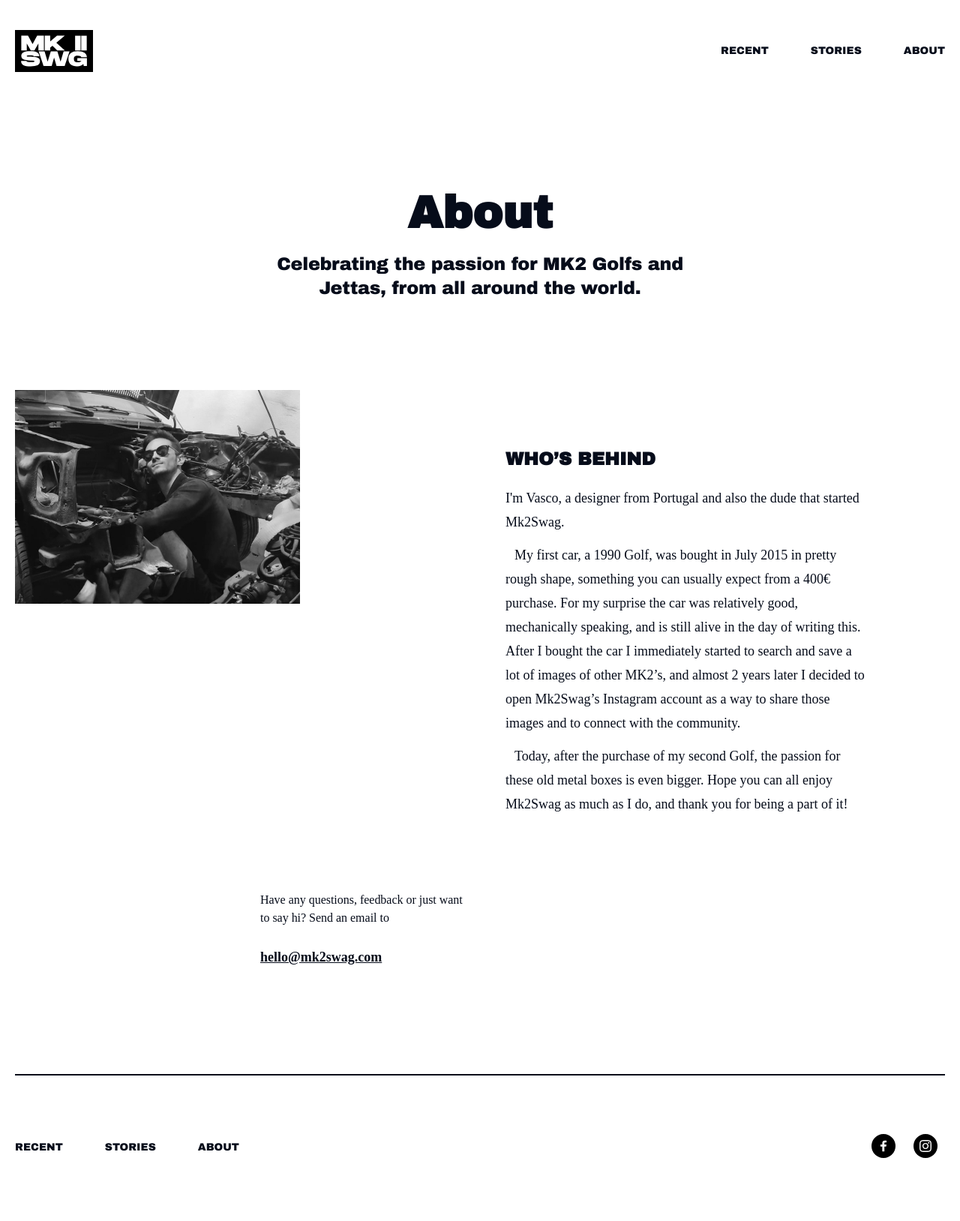
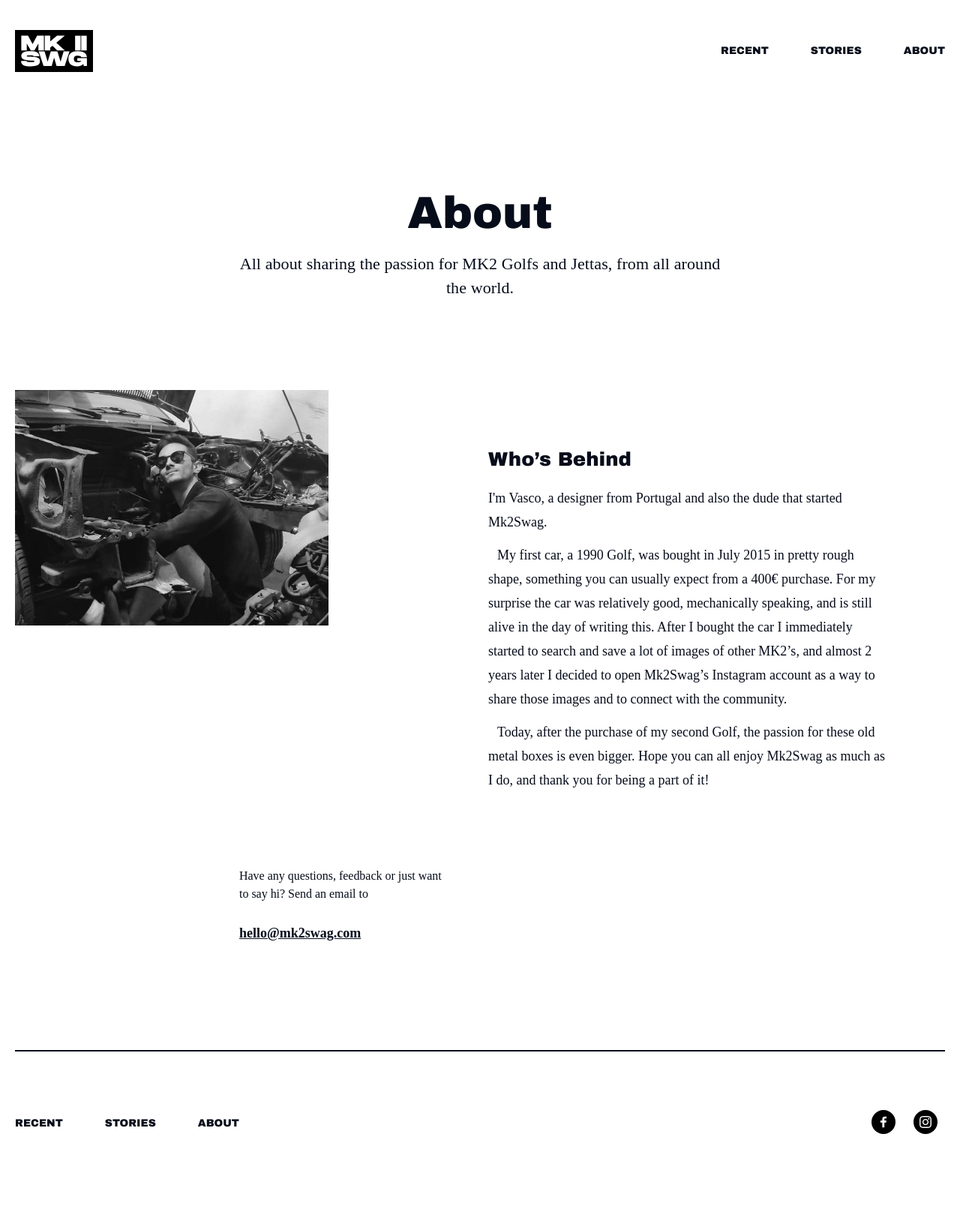
Before and after one commit to byvasco/mk2swag.com, a Jekyll site: the page built from collections/_pages/about.html, in a window 1280 px wide. Shown: the whole page at 75% size. Built offline with Jekyll 4.4.1, drawn with Linux system fonts in a browser that asks for light colours; some web fonts are replaced; after the commit the page ends 1596 px from its top, so only the background shows below that.

Commit message:
Fixes About page

```diff
--- a/_sass/1-base/_typography.scss
+++ b/_sass/1-base/_typography.scss
@@ -7,6 +7,7 @@
 // Titles
 .title {
   font-family: $font-titles;
+  font-weight: 400;
 
   &-1 {
     @extend .title;
@@ -30,7 +31,6 @@
 
   &-5 {
     @extend .title;
-    text-transform: uppercase;
     @include font(22, 24, -0.1);
   }
 
@@ -58,7 +58,7 @@
     }
 
     &-5 {
-      @include font(24, 24, 0);
+      @include font(26, 24, 0);
     }
   }
 }
--- a/_sass/1-base/_variables.scss
+++ b/_sass/1-base/_variables.scss
@@ -6,9 +6,17 @@
 // Fonts
 $font-titles: 'Archivo Black';
 $font-body: 'Chivo';
-
 $text: 450;
 $bold: 700;
+
+//Layout
+$container-width: 1340px;
+$container-padding: 20px;
+$column-width: 82px;
+$gap-width: 30px;
+$col-4: ($column-width * 4) + ($gap-width * 3);
+$col-5: ($column-width * 5) + ($gap-width * 4);
+$col-6: ($column-width * 6) + ($gap-width * 5);
 
 // Colors
 @function get-color($main, $variation: null, $palette: null) {
@@ -25,21 +33,18 @@
 
 $colors: (
   basic: (
-    white: #FFF,
+    white: #fff,
     black: #000
   ),
-
   brand: (
-    accent: #E53026
+    accent: #e53026
   ),
-
   text: (
-    primary: #060C1A,
-    secondary: #31394B,
-    light: #7B8292
+    primary: #060c1a,
+    secondary: #31394b,
+    light: #7b8292
   ),
-
   border: (
-    primary: #F0F0F0
+    primary: #f0f0f0
   )
 );
--- a/_sass/2-components/pages/about/_content.scss
+++ b/_sass/2-components/pages/about/_content.scss
@@ -5,11 +5,11 @@
 
 .page-content {
   .image {
-    @include wh(100%, $m-width: 380px);
+    @include wh(100%, $m-width: $col-4);
   }
 
   .text {
-    max-width: 484px;
+    max-width: $col-5;
     padding: 56px 0 32px;
 
     .title {
--- a/_sass/2-components/site/_menu.scss
+++ b/_sass/2-components/site/_menu.scss
@@ -45,9 +45,16 @@
   }
 
   @media (hover: hover) {
-    .menu-link:hover {
-      text-decoration: underline;
-      text-decoration-thickness: 2px;
+    .menu-link {
+      position: relative;
+    }
+
+    .menu-link:hover::after {
+      content: '';
+      display: block;
+      @include wh(100%, 2px);
+      background-color: black;
+      position: absolute;
     }
   }
 }
--- a/_sass/3-layouts/_structure.scss
+++ b/_sass/3-layouts/_structure.scss
@@ -6,7 +6,7 @@
 // Main container
 .container {
   width: 100%;
-  max-width: calc(1300px + 40px);
+  max-width: calc(#{$container-width} + #{$container-padding * 2});
   padding: 0 20px;
   margin: auto;
   position: relative;
@@ -18,7 +18,7 @@
 
   &-small {
     @extend .container;
-    max-width: calc(586px + 40px);
+    max-width: calc(#{$col-6} + #{$container-padding * 2});
   }
 }
 
--- a/collections/_pages/about.html
+++ b/collections/_pages/about.html
@@ -4,10 +4,7 @@
 <header class="page-header">
   <div class="container-small">
     <h1 class="page-title title-1">About</h1>
-    <p class="page-intro subtitle-1">
-      Celebrating the passion for MK2 Golfs and Jettas, from all around the
-      world.
-    </p>
+    <p class="page-intro body-large">All about sharing the passion for MK2 Golfs and Jettas, from all around the world.</p>
   </div>
 </header>
 
```
